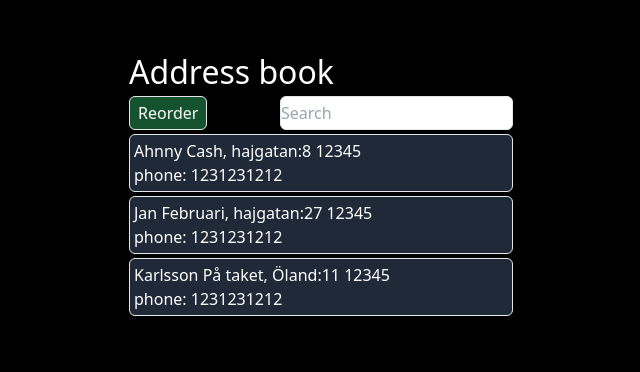
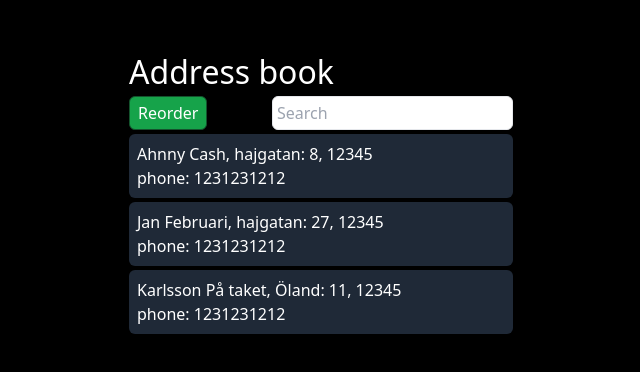
Before and after one commit to lukas-laas/address-book, a Next.js app: page / in a window 1280 px wide. Shown: the top 372 px of the page, without its empty margins (319-959 px from the left). Built offline with nearby package versions, Linux system fonts and the light colour scheme.

Commit message:
styling: remove border and adjust search

```diff
--- a/src/components/addressList/addressList.tsx
+++ b/src/components/addressList/addressList.tsx
@@ -41,9 +41,9 @@ export default function AddressList({
 
   return (
     <>
-      <div className="flex w-full justify-between">
+      <div className="flex w-full justify-between gap-1">
         <button
-          className="border px-2 py-1 rounded-md bg-green-900"
+          className="border px-2 py-1 rounded-md bg-green-600 border-green-900"
           onClick={() => setOrder(order == ascending ? descending : ascending)}
         >
           Reorder
@@ -52,7 +52,7 @@ export default function AddressList({
           ref={inputRef}
           type="text"
           placeholder="Search"
-          className="rounded-md border text-black"
+          className="rounded-md border text-black px-1 min-w-4"
           onChange={() => search()}
         />
       </div>
@@ -61,11 +61,11 @@ export default function AddressList({
           return (
             <li
               key={x.id}
-              className="flex flex-row border p-1 rounded-md bg-gray-800 my-1"
+              className="flex flex-row p-2 rounded-md bg-gray-800 my-1"
             >
               <div>
                 <p>
-                  {x.Name}, {x.street}:{x.houseNumber} {x.postalCode}
+                  {x.Name}, {x.street}: {x.houseNumber}, {x.postalCode}
                 </p>
                 <p>phone: {x.telephone}</p>
               </div>
```
